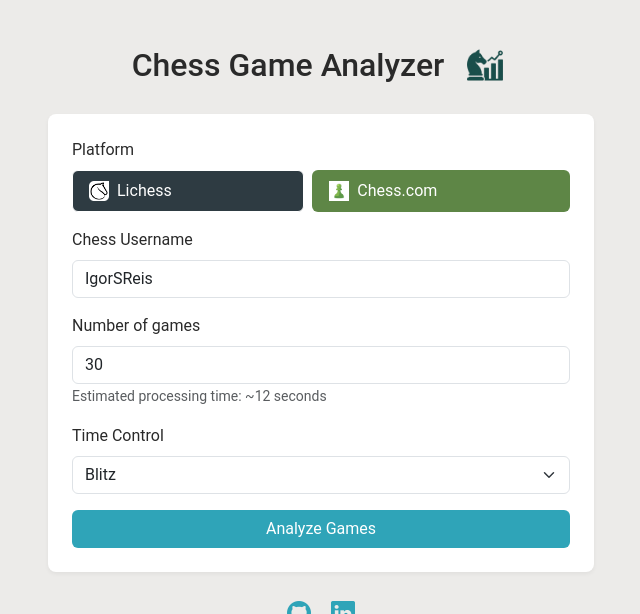
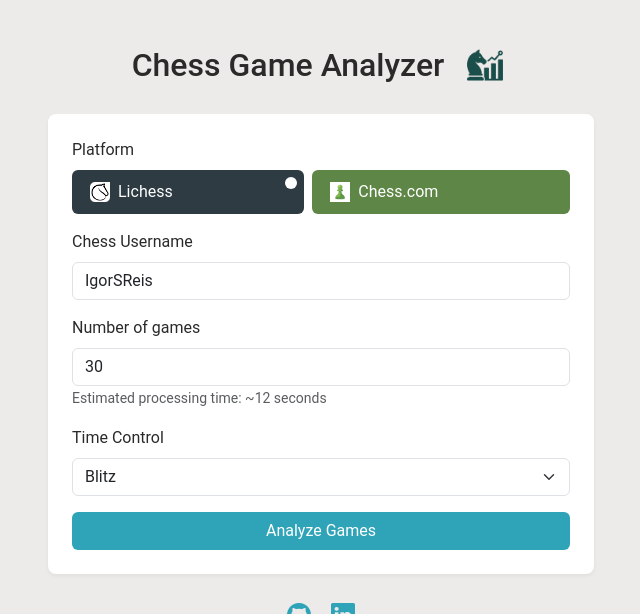
Before and after one commit to igor-reis95/Chess-Analyzer, a Flask app: page / in a window 1280 px wide. Shown: the top 614 px of the page, without its empty margins (319-959 px from the left). Run offline with Flask 3, Linux system fonts and the light colour scheme; some libraries are stand-ins or nearby versions.

Commit message:
Added a better way to show which platform is selected in the form

```diff
--- a/src/web/static/style.css
+++ b/src/web/static/style.css
@@ -197,6 +197,27 @@ h1, h2, h3, h4, h5, h6 {
   display: none;
 }
 
+.platform-btn {
+  border: 2px solid transparent !important;
+  position: relative;
+}
+
+.selected-indicator {
+  position: absolute;
+  top: 5px;
+  right: 5px;
+  width: 12px;
+  height: 12px;
+  background: #fff;
+  border-radius: 50%;
+  opacity: 0;
+  transition: opacity 0.3s ease;
+}
+
+.btn-check:checked + .platform-btn .selected-indicator {
+  opacity: 1;
+}
+
 /* When selected */
 .platform-toggle input[type="radio"]:checked + .label-content {
   background-color: #2f855a; /* green background */
```
